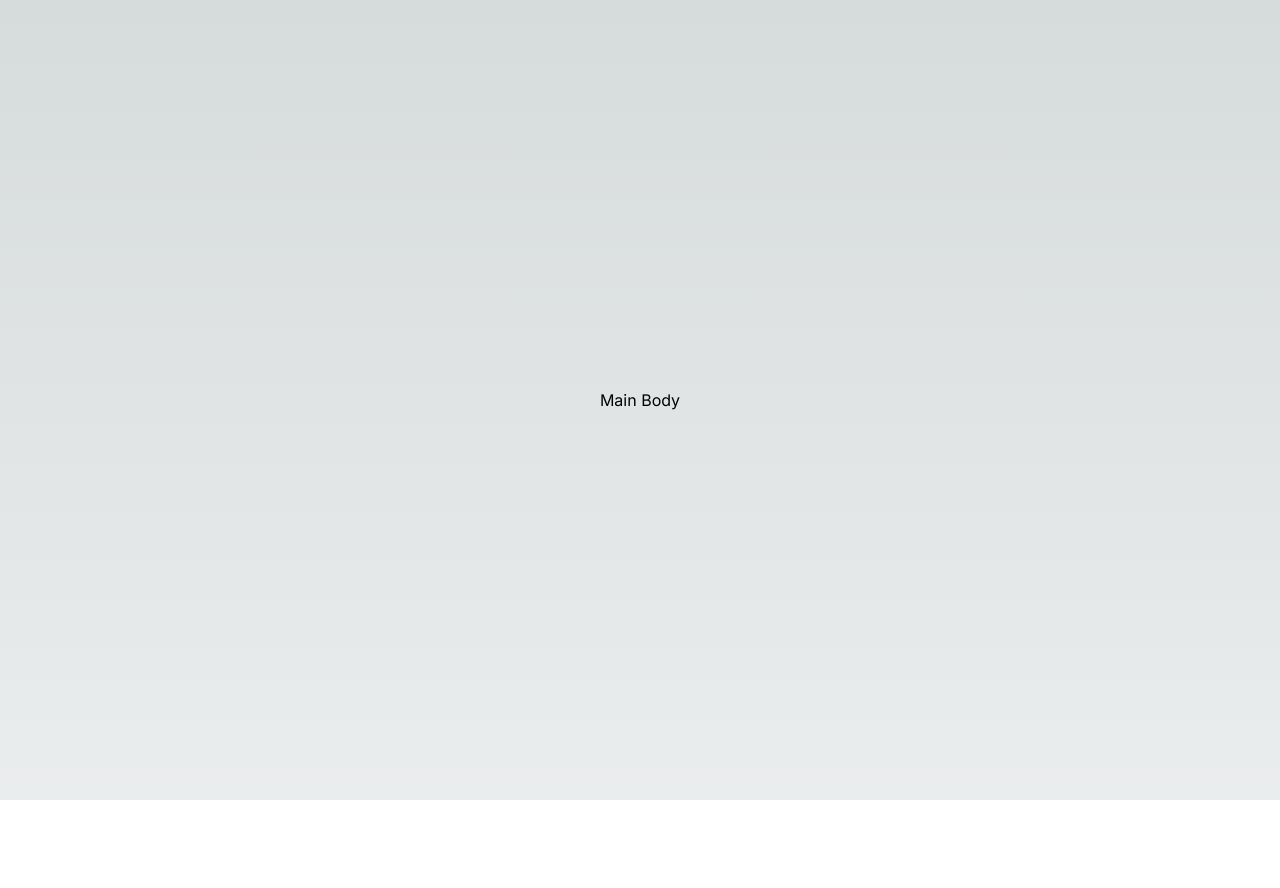
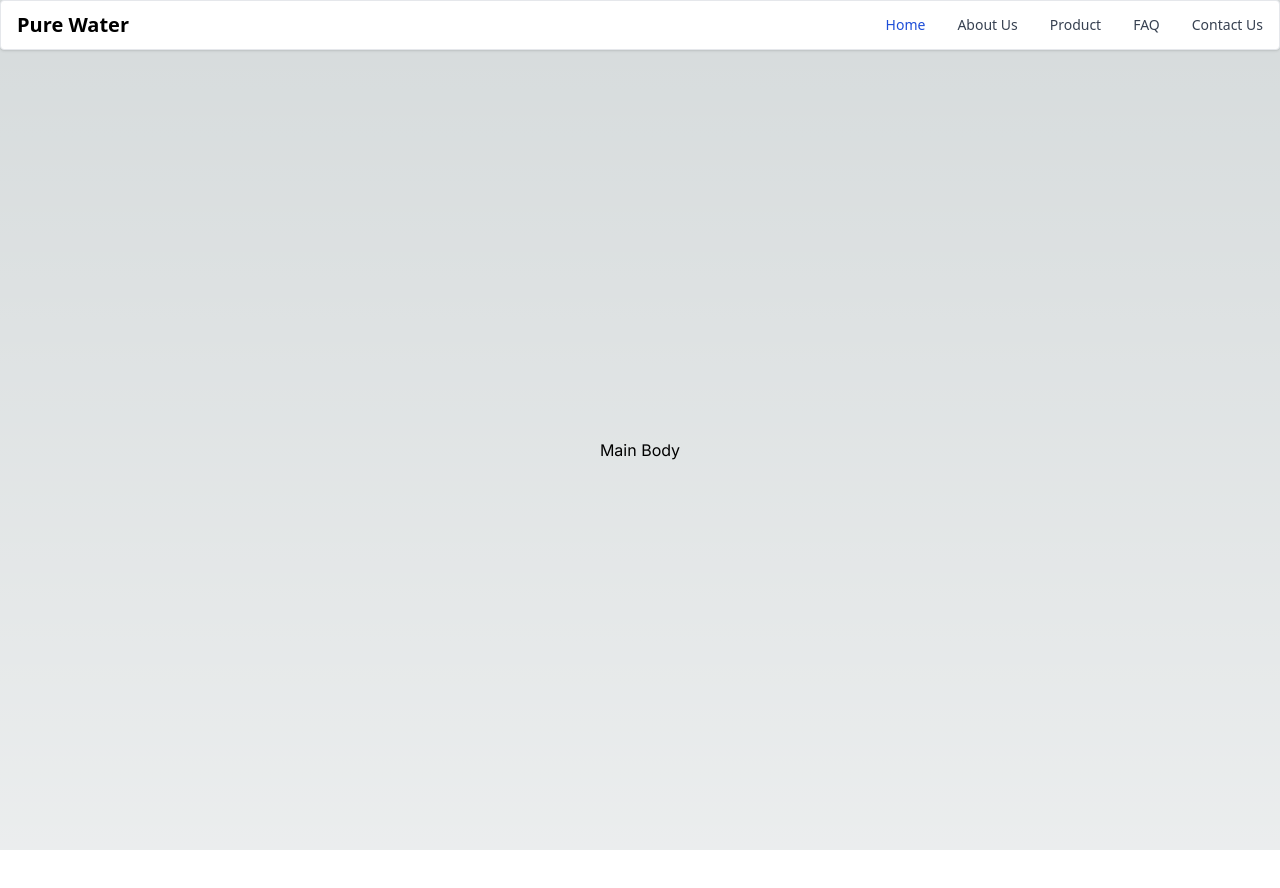
Before and after one commit to isnendyankp/RevoU-Final-Project-FE-Group-D, a Next.js app in the folder purewater/: page / in a window 1280 px wide. Shown: the top 888 px of the page. Built offline with nearby package versions, Linux system fonts and the light colour scheme.

Commit message:
import Navbar in layout

```diff
--- a/purewater/src/layout/index.tsx
+++ b/purewater/src/layout/index.tsx
@@ -1,4 +1,4 @@
-import { Footer } from '../components';
+import { Footer, Navbar } from '../components';
 import { ReactNode } from 'react';
 
 interface Prop{
@@ -8,6 +8,7 @@ interface Prop{
 const Layout = ({children}:Prop)=>{
     return (
         <>
+        <Navbar/>
         {children}
         <Footer/>
         </>
```
